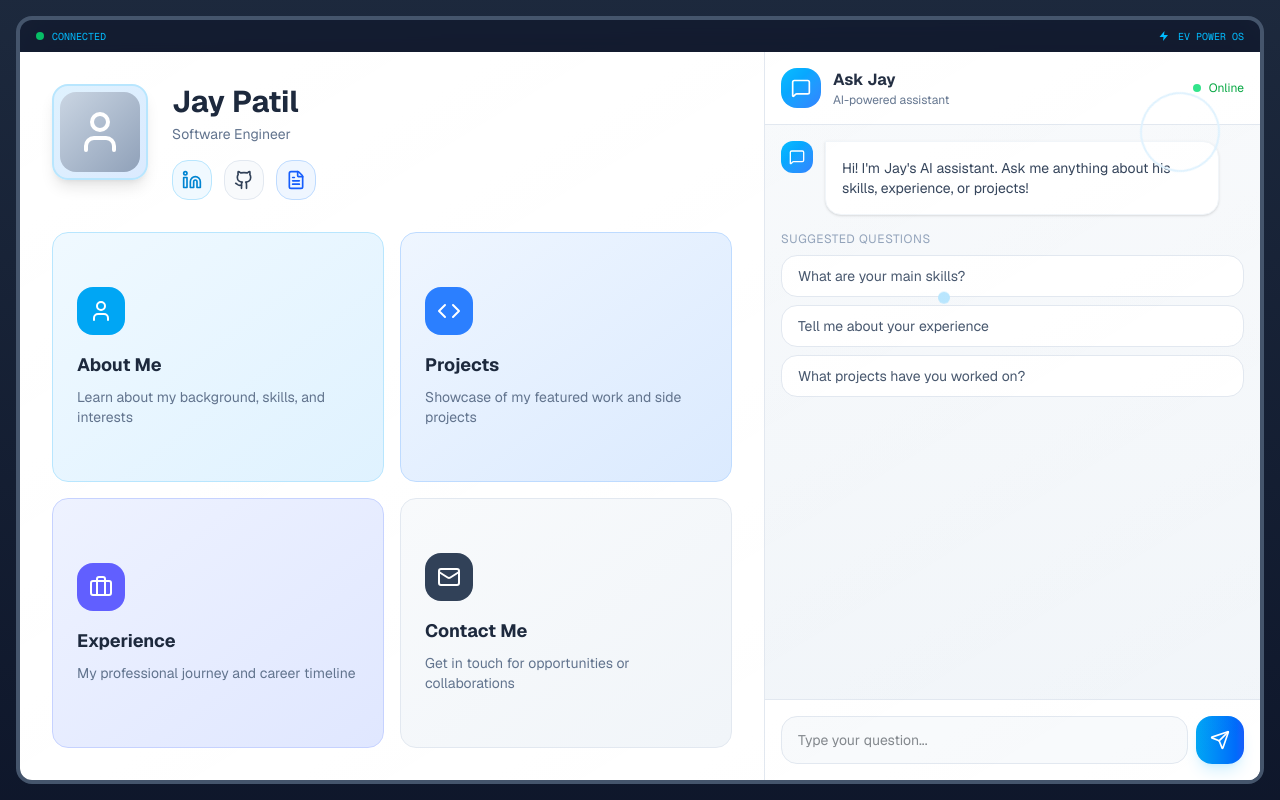
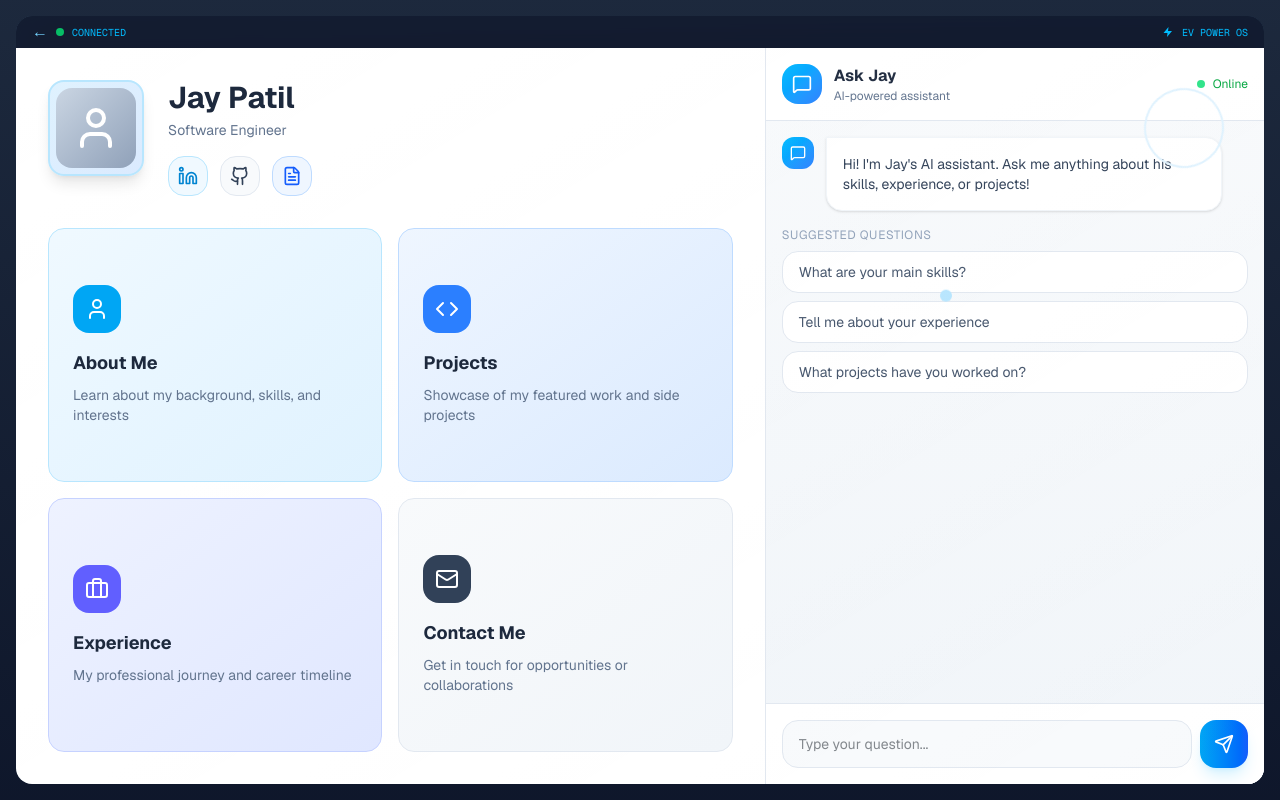
Before and after one commit to Jaypatil588/jaypatilportfolio, a Next.js app: page / in a window 1280 px wide. Both pictures are taken after a click on the button "TAP TO ENTER". Built offline with nearby package versions, Linux system fonts and the light colour scheme.

Commit message:
Remove monitor border box and keep header back button

```diff
--- a/components/ev-charger/ev-portfolio.tsx
+++ b/components/ev-charger/ev-portfolio.tsx
@@ -16,6 +16,10 @@ export function EVPortfolio() {
     setTimeout(() => {
       setState('portfolio')
     }, 800)
+  }
+
+  const handleBackToCharger = () => {
+    setState('charger')
   }
 
   return (
@@ -43,13 +47,23 @@ export function EVPortfolio() {
         {/* Charger screen bezel frame */}
         <div className="w-full h-full bg-gradient-to-b from-slate-800 to-slate-900 p-4">
           {/* Screen border glow */}
-          <div className="w-full h-full rounded-2xl border-4 border-slate-600 overflow-hidden shadow-[inset_0_0_30px_rgba(56,189,248,0.1)] relative">
+          <div className="w-full h-full rounded-2xl overflow-hidden shadow-[inset_0_0_30px_rgba(56,189,248,0.1)] relative">
             {/* Screen reflection effect */}
             <div className="absolute inset-0 bg-gradient-to-br from-white/5 to-transparent pointer-events-none z-10" />
 
             {/* Screen status bar */}
             <div className="absolute top-0 left-0 right-0 h-8 bg-slate-900/80 backdrop-blur flex items-center justify-between px-4 z-20">
               <div className="flex items-center gap-2">
+                {state === 'portfolio' && (
+                  <button
+                    type="button"
+                    onClick={handleBackToCharger}
+                    className="inline-flex items-center justify-center text-sky-300 hover:text-white transition-colors"
+                    aria-label="Back to charger scene"
+                  >
+                    ←
+                  </button>
+                )}
                 <div className="w-2 h-2 bg-green-400 rounded-full animate-pulse" />
                 <span className="text-[10px] text-sky-400 font-mono">CONNECTED</span>
               </div>
```
